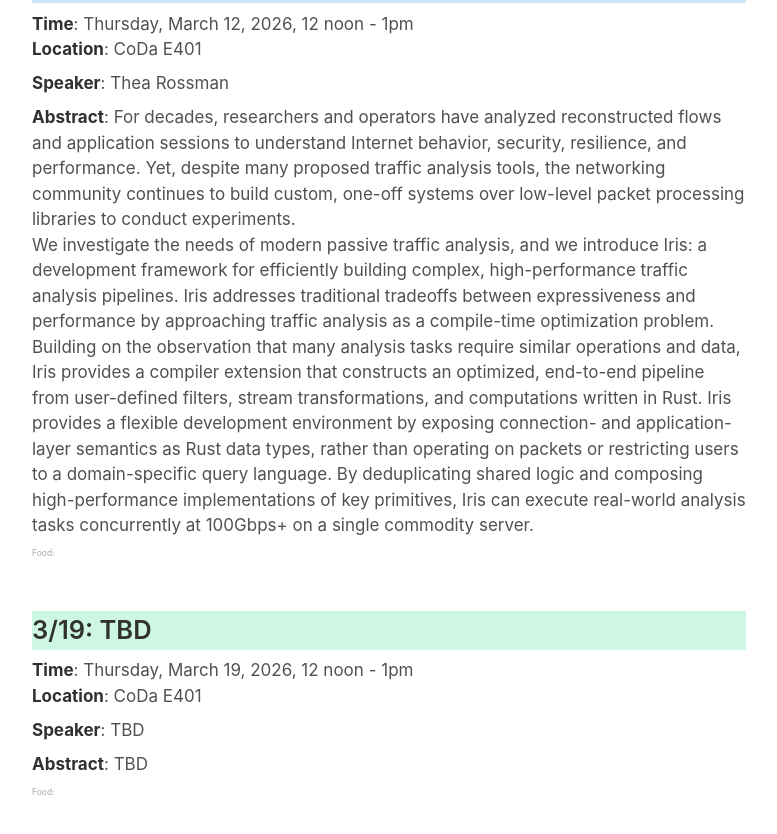
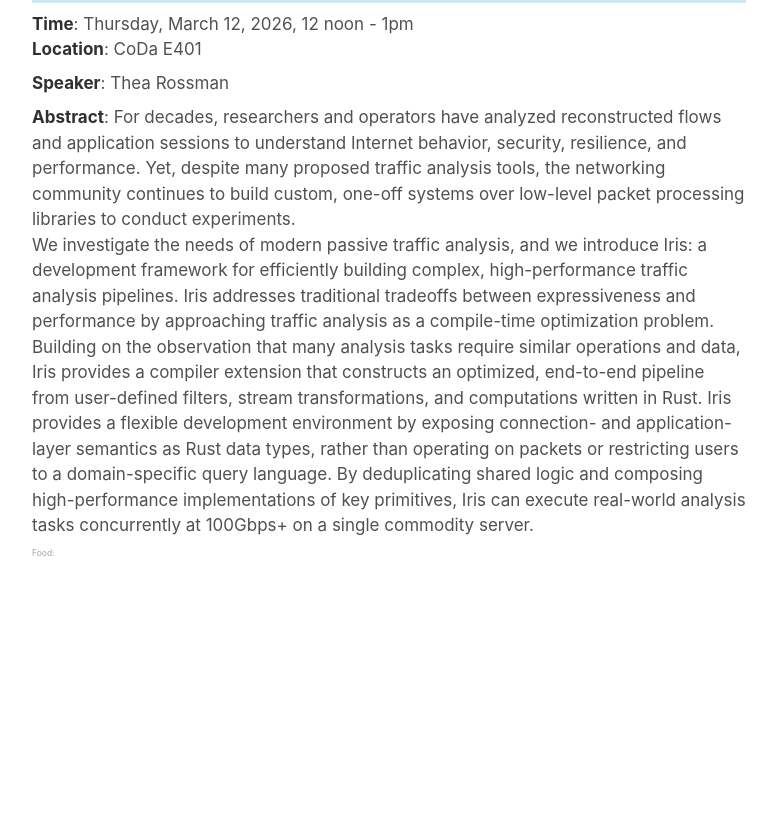
Before and after one commit to software-research-lunch/software-research-lunch.github.io, a Jekyll site: the page built from index.html, in a window 1280 px wide and 900 px high, scrolled down 6400 px. Shown: the top 834 px of the window, without its empty margins (251-1028 px from the left). Built offline with Jekyll 4.4.1, drawn with Linux system fonts in a browser that asks for light colours; after the commit the page ends 7062 px from its top, so only the background shows below that.

Commit message:
_data: remove 3/19 from schedule

```diff
--- a/_data/schedule.yml
+++ b/_data/schedule.yml
@@ -169,12 +169,6 @@ We investigate the needs of modern passive traffic analysis, and we introduce Ir
       title: "A Programming Model for Passive Traffic Analysis"
       speaker: "Thea Rossman"
       bio: "Thea Rossman is a second-year PhD student at Stanford advised by Zakir Durumeric in the Empirical Security Research Group. She is broadly interested in building practical systems that help researchers, operators, and end-users understand, in order to strengthen, modern networks."
-    - date: "2026-3-19"
-      abstract: "TBD"
-      title: "TBD"
-      speaker: "TBD"
-      bio: "TBD"
-
 
 y25_fall:
   location: "CoDa E401"
```
